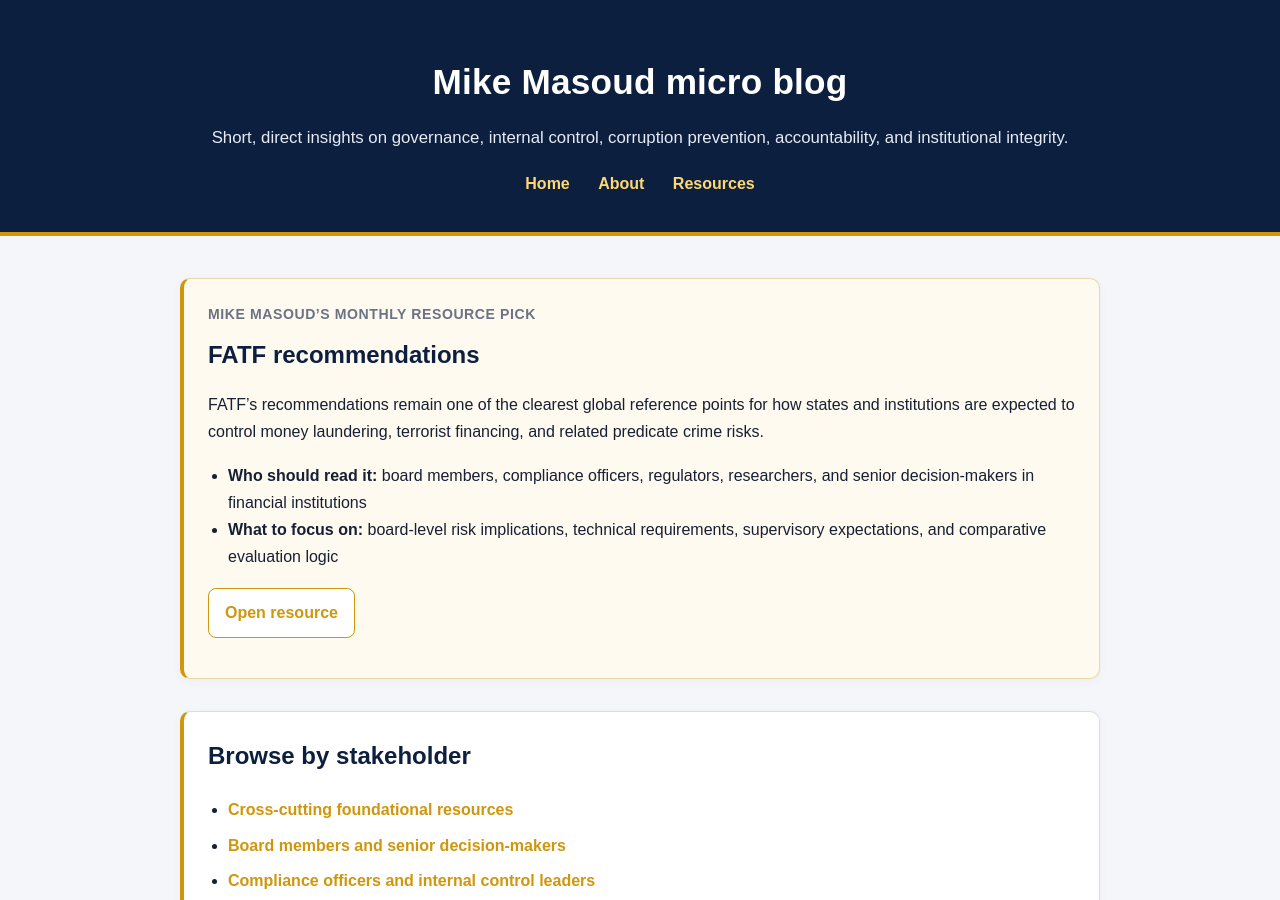
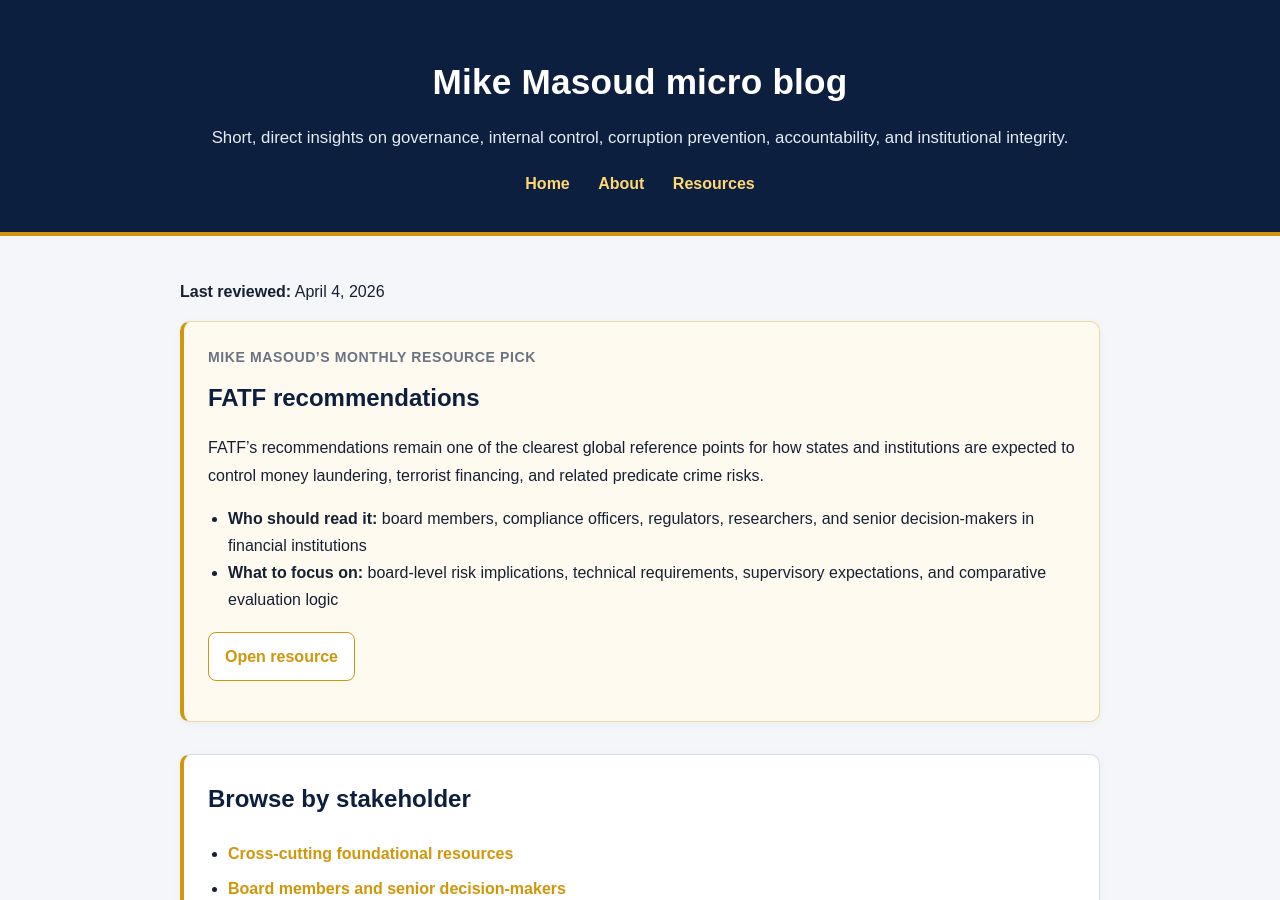
Before and after one commit to mikemasoud/microblog, a Jekyll site: the page built from resources.html, in a window 1280 px wide and 900 px high. Built offline with Jekyll 4.4.1, drawn with Linux system fonts in a browser that asks for light colours.

Commit message:
Update resources.html

```diff
--- a/resources.html
+++ b/resources.html
@@ -4,6 +4,8 @@ title: Anti-corruption resources by stakeholder
 ---
 
 <div class="resources-page">
+
+  <p class="last-reviewed"><strong>Last reviewed:</strong> April 4, 2026</p>
 
   <section class="featured-pick">
     <div class="featured-label">Mike Masoud’s monthly resource pick</div>
```
